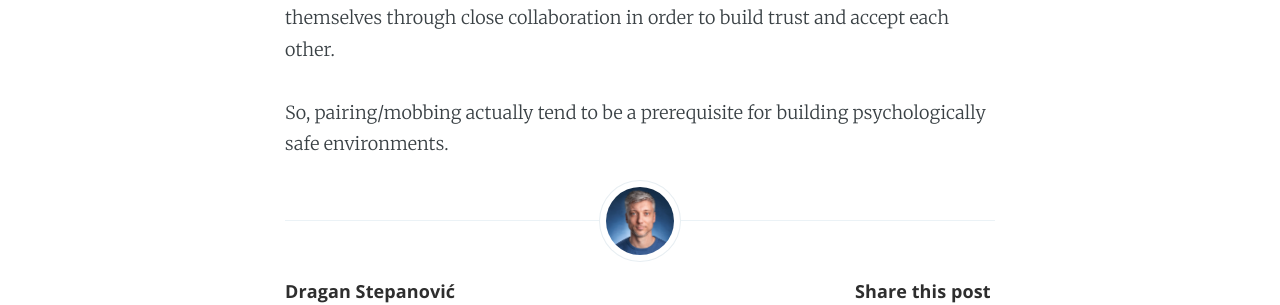
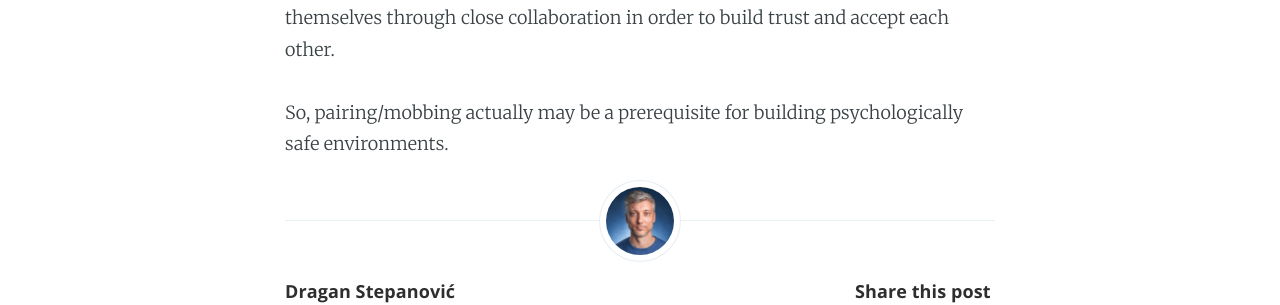
Before and after one commit to dragan-stepanovic/dragan-stepanovic.github.io, a Jekyll site: the page built from _posts/2020-10-26-pairing-and-mobbing-for-psychological-safety.md, in a window 1280 px wide. Shown: the part 488-793 px from the top of the page. Built offline with Jekyll 4.4.1, drawn with Linux system fonts in a browser that asks for light colours; our own code applies the rules of GitHub Pages for plain Markdown files; comment, search, counter and statistics services are not loaded.

Commit message:
Update 2020-10-26-pairing-and-mobbing-for-psychological-safety.md

```diff
--- a/_posts/2020-10-26-pairing-and-mobbing-for-psychological-safety.md
+++ b/_posts/2020-10-26-pairing-and-mobbing-for-psychological-safety.md
@@ -6,4 +6,4 @@ It's very true that in environments without psychological safety pairing/mobbing
 
 But it's also true that in fairly functional environments it's less likely to foster psychological safety if the team members don't have a chance to expose themselves through close collaboration in order to build trust and accept each other.
 
-So, pairing/mobbing actually tend to be a prerequisite for building psychologically safe environments.
+So, pairing/mobbing actually may be a prerequisite for building psychologically safe environments.
```
